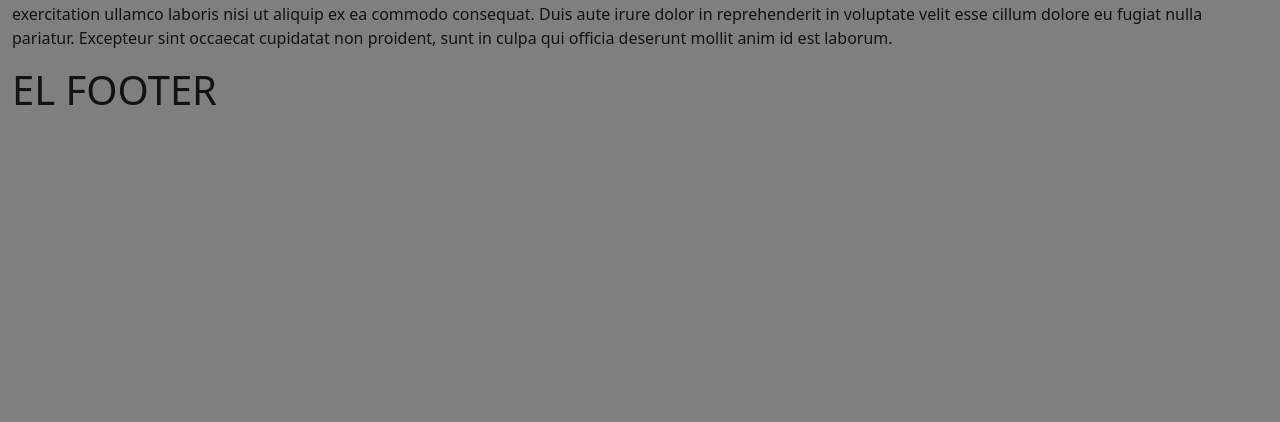
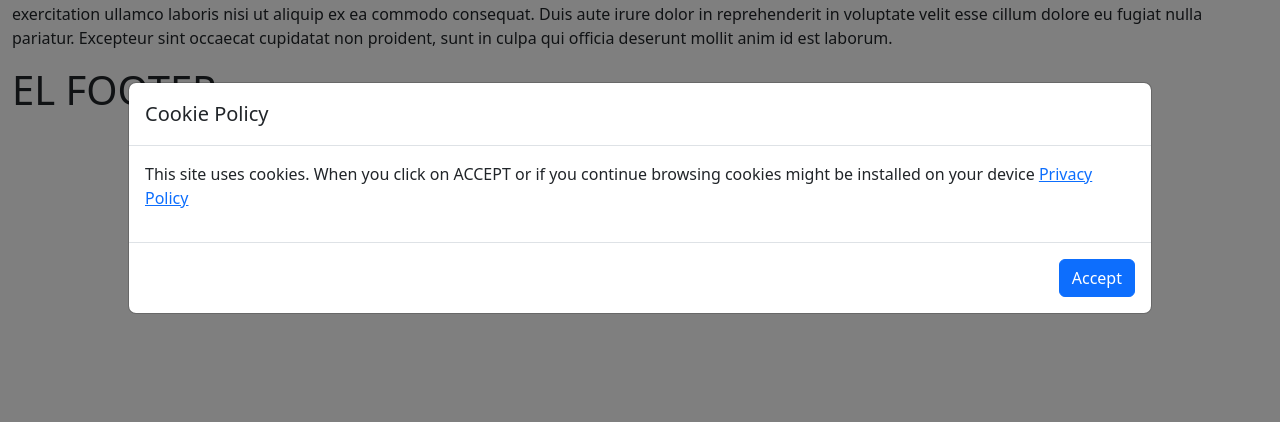
Before and after one commit to juanpablovs/nortatem_1, a Django app: page / in a window 1280 px wide. Shown: the part 378-800 px from the top of the page. Run offline with Django 4.2, Linux system fonts and the light colour scheme; some libraries are stand-ins or nearby versions.

Commit message:
added legal.html

```diff
--- a/public/static/public/css/base.css
+++ b/public/static/public/css/base.css
@@ -13,3 +13,13 @@
 
 
 /* FOOTER */
+
+
+/* COOKIECONSENT */
+#cookieconsentmodaldialog {
+    position: inherit;
+    bottom: 10%;
+    left: 10%;
+    right: 10%;
+    max-width: 100%;
+}
--- a/public/static/public/js/cookieconsent.js
+++ b/public/static/public/js/cookieconsent.js
@@ -13,10 +13,9 @@ window.addEventListener("load", function () {
         backdrop: 'static', focus: true, keyboard: false,
     });
 
-    cookieConsentModal.toggle()
+    cookieConsentModal.show()
+
+    const aa = document.getElementById('cookieconsentbuttonaccept');
+
+    aa.click = ()=>console.log(22222)
 });
-
-
-// const myModal = new bootstrap.Modal(
-// 	document.getElementById('myModal'), {show: true}
-// );
--- a/public/templates/public/base.html
+++ b/public/templates/public/base.html
@@ -33,17 +33,17 @@
     <script defer src="{% static 'public/js/cookieconsent.js' %}"></script>
     {% comment %} MODALS {% endcomment %}
     <div class="modal" id="cookieconsentmodal" tabindex="-1" aria-label="cookieconsent" aria-describedby="cookieconsent">
-      <div class="modal-dialog">
+      <div class="modal-dialog" id="cookieconsentmodaldialog">
         <div class="modal-content">
           <div class="modal-header">
-            <h5 class="modal-title">Modal title</h5>
+            <h5 class="modal-title">Cookie Policy</h5>
           </div>
           <div class="modal-body">
-            <p>Modal body text goes here.</p>
+            <p>This site uses cookies. When you click on ACCEPT or if you continue browsing cookies might be installed on your device <a href="{% url 'public:legal' %}">Privacy Policy</a></p>
           </div>
           <div class="modal-footer">
-            <button type="button" class="btn btn-primary">Save changes</button>
-            <button type="button" class="btn btn-secondary" data-bs-dismiss="modal">Close</button>
+            {% comment %} <button type="button" class="btn btn-primary" data-bs-dismiss="modal" id="cookieconsentbuttonaccept">Accept</button> {% endcomment %}
+            <button type="button" class="btn btn-primary"  id="cookieconsentbuttonaccept">Accept</button>
           </div>
         </div>
       </div>
--- /dev/null
+++ b/public/templates/public/legal.html
@@ -0,0 +1 @@
+<h1>legal</h1>
--- a/public/urls.py
+++ b/public/urls.py
@@ -2,6 +2,9 @@ from django.urls import path
 
 from . import views
 
+app_name = 'public'
+
 urlpatterns = [
-    path('', views.index, name='index')
+    path('', views.index, name='index'),
+    path('legal/', views.legal, name='legal'),
 ]
--- a/public/views.py
+++ b/public/views.py
@@ -8,3 +8,12 @@ def index(response):
         'page_keywords': 'sales, B2B sales, find B2B buyers, find B2B suppliers, machine learning, automated sales, artificial intelligence',
         'page_description': 'Looking to increase margins via sales or purchasing? With more than 7,000,000 companies from all over the world we automatize the tedious parts of selling and buying. Works from day 1. No training required',
     })
+
+def legal(response):
+    return render(response, 'public/legal.html', {
+        'page_title': 'NORTATEM | Legal',
+        # 'page_css': 'public/css/index.css', #optional
+        # 'page_js': 'public/js/index.js', #optional
+        'page_keywords': 'sales, B2B sales, find B2B buyers, find B2B suppliers, machine learning, automated sales, artificial intelligence',
+        'page_description': 'Looking to increase margins via sales or purchasing? With more than 7,000,000 companies from all over the world we automatize the tedious parts of selling and buying. Works from day 1. No training required',
+    })
```
